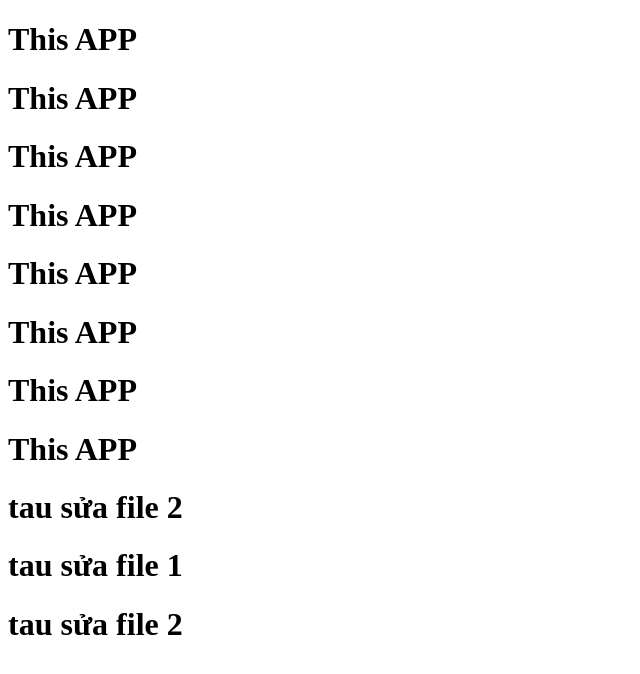
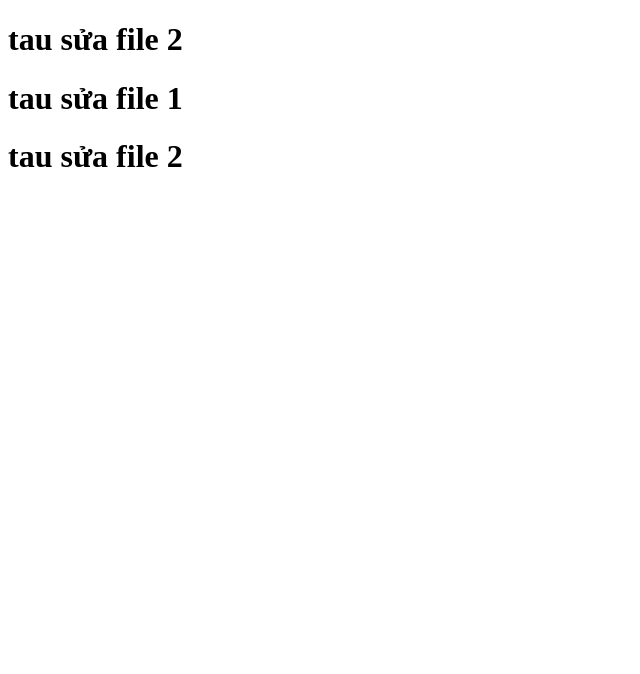
Before and after one commit to quyenleit97/LearnGit, a plain HTML site: page index.html in a window 1280 px wide. Shown: the whole page, without its empty margins (0-640 px from the left). Drawn offline with Linux system fonts and the light colour scheme.

Commit message:
Update index.html

```diff
--- a/index.html
+++ b/index.html
@@ -7,14 +7,6 @@
     <title>Document</title>
 </head>
 <body>
-    <h1>This APP</h1>
-    <h1>This APP</h1>
-    <h1>This APP</h1>
-    <h1>This APP</h1>
-    <h1>This APP</h1>
-    <h1>This APP</h1>
-    <h1>This APP</h1>
-    <h1>This APP</h1>
     <h1>tau sửa file 2</h1>
     <h1>tau sửa file 1</h1>
     <h1>tau sửa file 2</h1>
```
